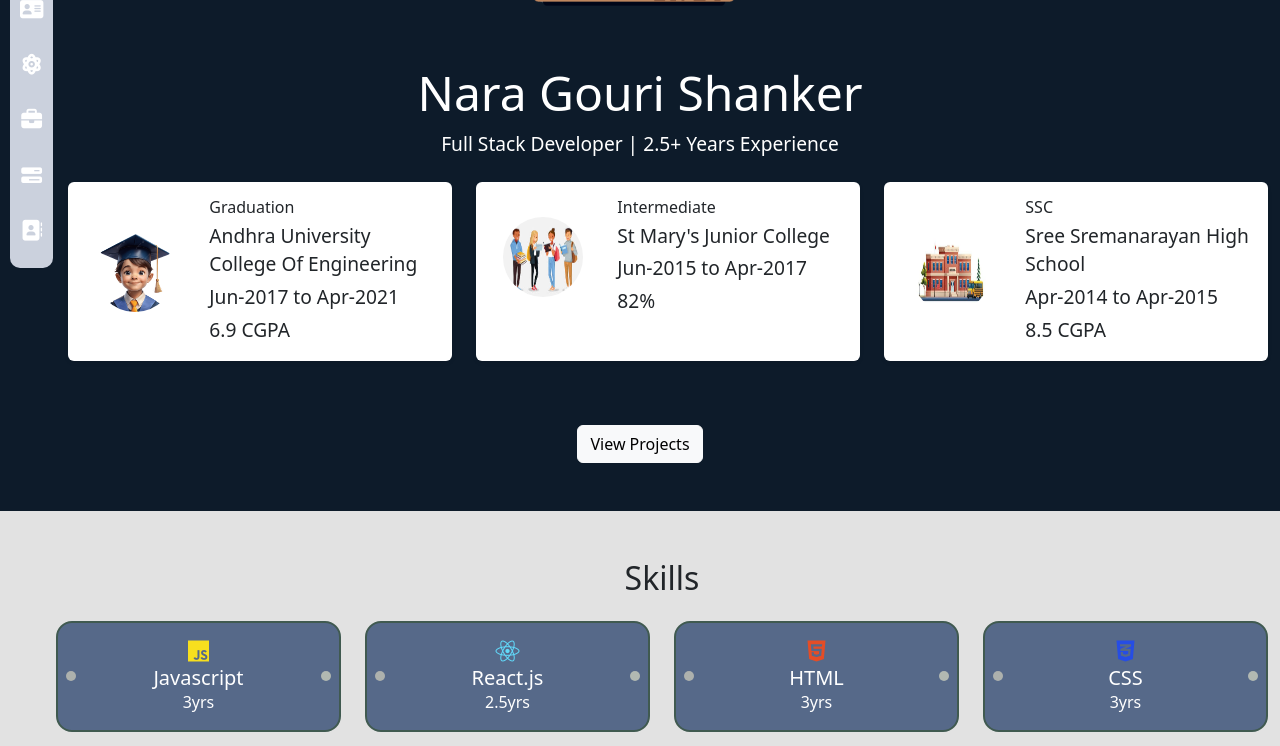
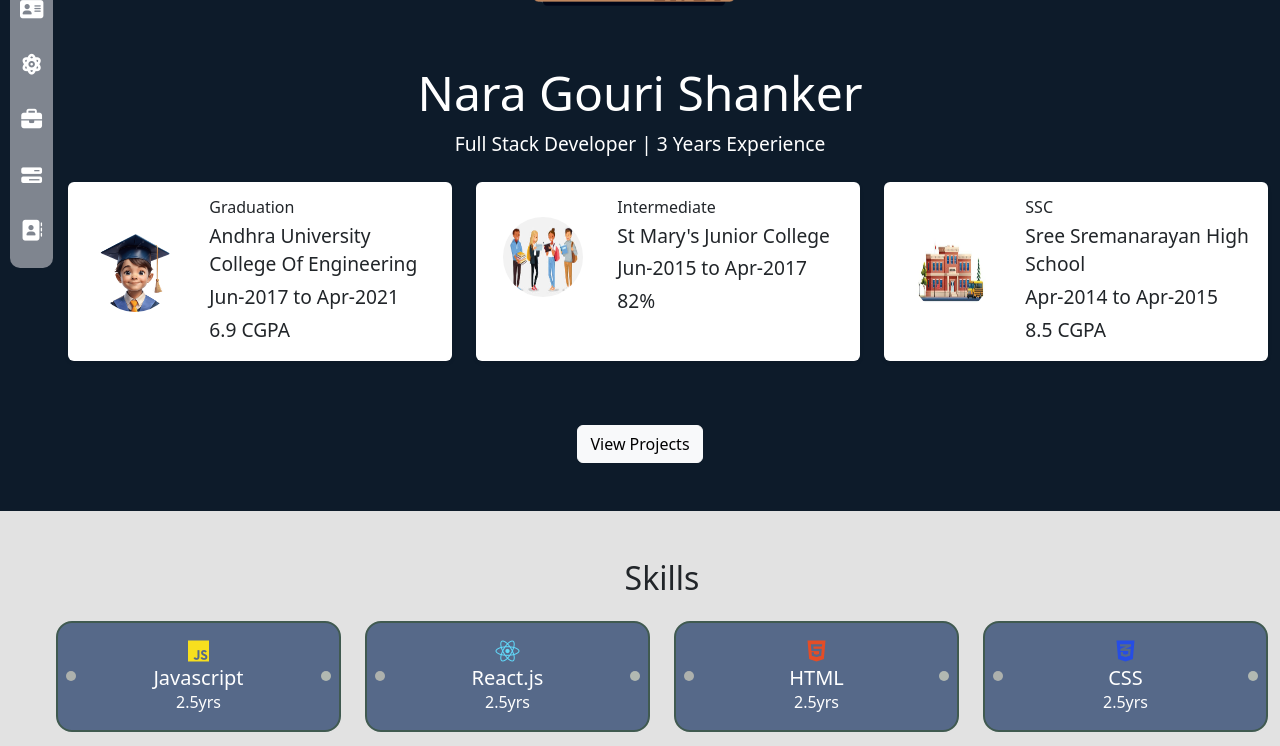
Before and after one commit to shanker0811/portfolio_gourishanker, a React (Vite) app: page / in a window 1280 px wide. Shown: the part 280-1026 px from the top of the page. Built offline with nearby package versions, Linux system fonts and the light colour scheme.

Commit message:
code changes for expeiremce corrections

```diff
--- a/src/modules/Intro.tsx
+++ b/src/modules/Intro.tsx
@@ -42,7 +42,7 @@ function Hero() {
 
         {/* Name & Title */}
         <h1 className="mb-2">Nara Gouri Shanker</h1>
-        <p className="lead">Full Stack Developer | 2.5+ Years Experience</p>
+        <p className="lead">Full Stack Developer | 3 Years Experience</p>
 
         {/* Education Cards */}
         <div className="row education-details-wrappper justify-content-center my-4">
--- a/src/modules/Skills.tsx
+++ b/src/modules/Skills.tsx
@@ -2,7 +2,7 @@ function Skills() {
   let skillsArray = [
     {
       technology: "Javascript",
-      experience: "3yrs",
+      experience: "2.5yrs",
       icon: (
         <i
           className="fa-brands fa-js"
@@ -22,7 +22,7 @@ function Skills() {
     },
     {
       technology: "HTML",
-      experience: "3yrs",
+      experience: "2.5yrs",
       icon: (
         <i
           className="fa-brands fa-html5"
@@ -32,7 +32,7 @@ function Skills() {
     },
     {
       technology: "CSS",
-      experience: "3yrs",
+      experience: "2.5yrs",
       icon: (
         <i
           className="fa-brands fa-css3-alt"
@@ -43,7 +43,7 @@ function Skills() {
 
     {
       technology: "jQuery",
-      experience: "2yrs",
+      experience: "2.5yrs",
       icon: (
         <i
           className="fa-solid fa-code"
@@ -53,7 +53,7 @@ function Skills() {
     },
     {
       technology: "TypeScript",
-      experience: "3yrs",
+      experience: "2.5yrs",
       icon: (
         <i
           className="fa-solid fa-code"
--- a/src/modules/globalStyles.css
+++ b/src/modules/globalStyles.css
@@ -4,6 +4,8 @@
   --light-blue: #415a77;
   --gray-blue: #778da9;
   --light: #e0e1dd;
+  --navBarbackground:#7f858f;
+  --contactbackground:#969a74;
   --padingleft:3.5rem
 }
 .row{
@@ -42,7 +44,7 @@ body {
   left: 10px;
   transform: translateY(-50%);
   flex-direction: column;
-  background: var(--blue);
+  background: var(--navBarbackground);
   padding: 10px;
   border-radius: 10px;
   z-index: 1040;
@@ -185,7 +187,7 @@ section {
 
 /* Contact */
 .contact {
-  background-color: var(--blue);
+  background-color: var(--contactbackground);
   color: rgb(18, 17, 17);
 }
 .contact p a{
@@ -254,7 +256,6 @@ footer {
     width: 100%;
     transform: translateY(0%) !important;
 
-    background: var(--blue);
     /* padding: 10px; */
     height: fit-content !important;
     padding: 0.5rem !important;
```
